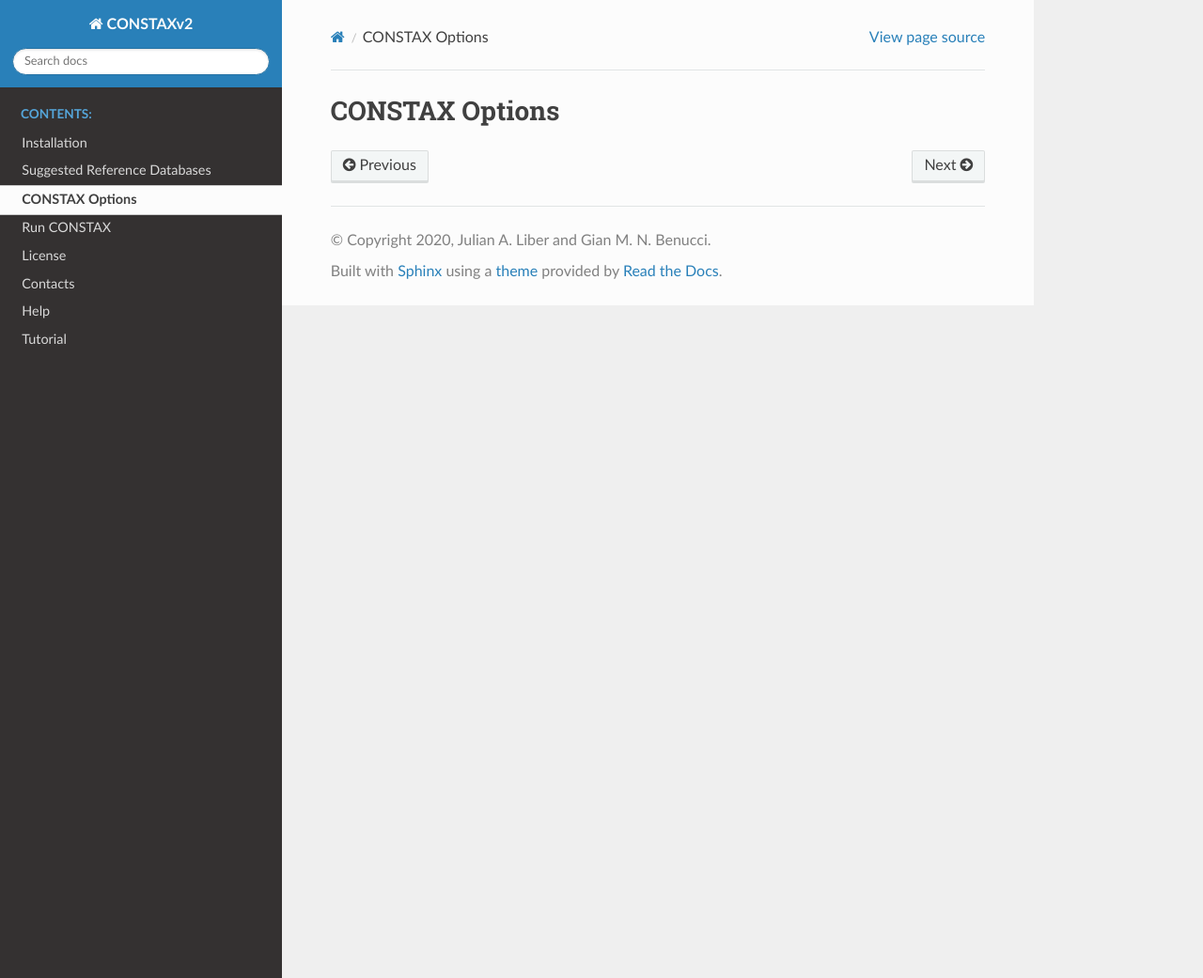
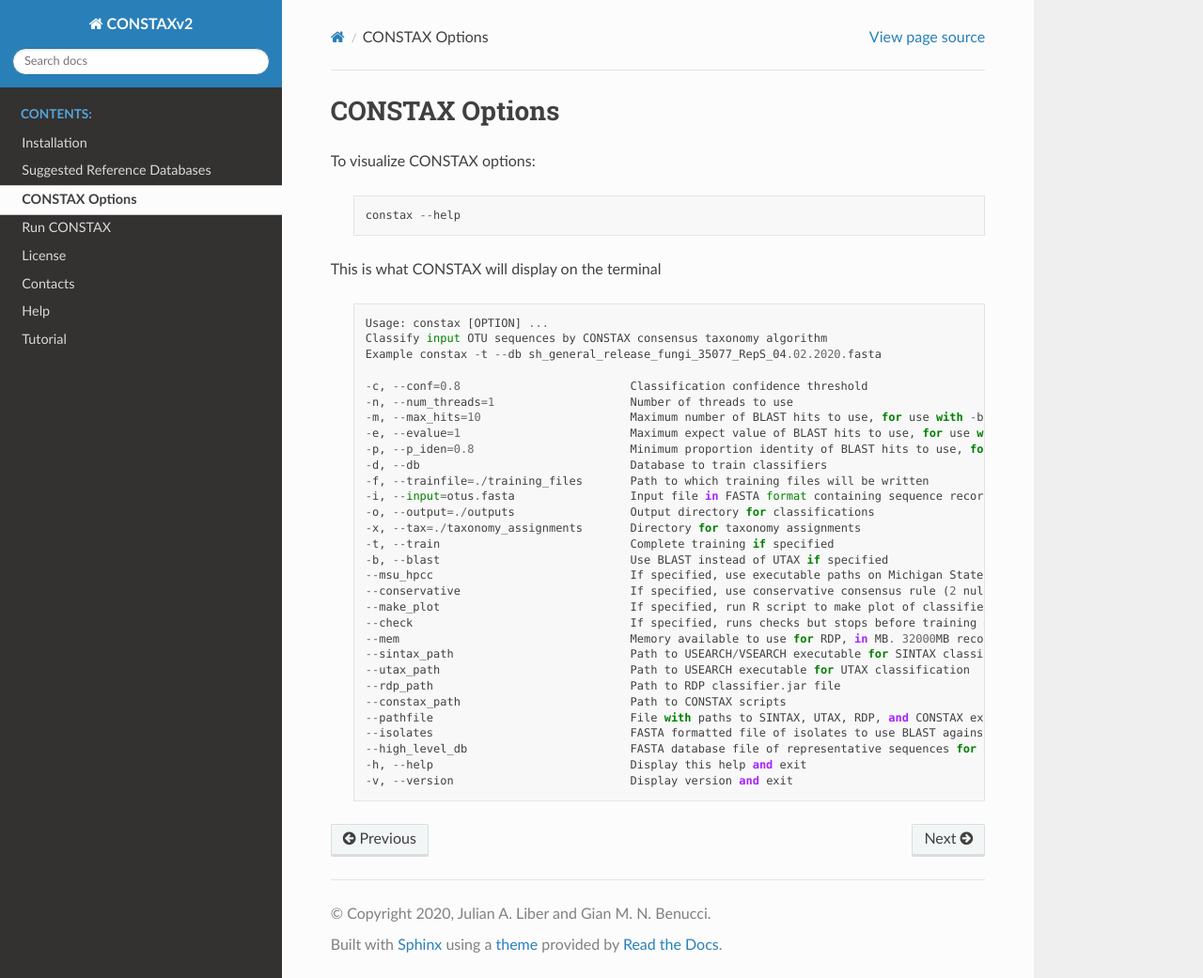
Before and after one commit to liberjul/CONSTAXv2, a Sphinx documentation site: the page built from docs/source/options.rst, in a window 1280 px wide and 1041 px high. Shown: the whole window at 94% size. Built offline with Sphinx 7.4.7 and the Read the Docs theme 2.0.0, drawn with Linux system fonts in a browser that asks for light colours.

Commit message:
new adds

```diff
--- a/docs/source/options.rst
+++ b/docs/source/options.rst
@@ -1,2 +1,43 @@
 CONSTAX Options
 ===============
+
+To visualize CONSTAX options:
+
+    .. code-block:: default
+
+       constax --help
+
+This is what CONSTAX will display on the terminal
+
+    .. code-block:: default
+
+       Usage: constax [OPTION] ...
+       Classify input OTU sequences by CONSTAX consensus taxonomy algorithm
+       Example constax -t --db sh_general_release_fungi_35077_RepS_04.02.2020.fasta
+
+       -c, --conf=0.8                         Classification confidence threshold
+       -n, --num_threads=1                    Number of threads to use
+       -m, --max_hits=10                      Maximum number of BLAST hits to use, for use with -b option
+       -e, --evalue=1                         Maximum expect value of BLAST hits to use, for use with -b option
+       -p, --p_iden=0.8                       Minimum proportion identity of BLAST hits to use, for use with -b option
+       -d, --db                               Database to train classifiers
+       -f, --trainfile=./training_files       Path to which training files will be written
+       -i, --input=otus.fasta                 Input file in FASTA format containing sequence records to classify
+       -o, --output=./outputs                 Output directory for classifications
+       -x, --tax=./taxonomy_assignments       Directory for taxonomy assignments
+       -t, --train                            Complete training if specified
+       -b, --blast                            Use BLAST instead of UTAX if specified
+       --msu_hpcc                             If specified, use executable paths on Michigan State University HPCC. Overrides other path arguments
+       --conservative                         If specified, use conservative consensus rule (2 null = null winner)
+       --make_plot                            If specified, run R script to make plot of classified taxa
+       --check                                If specified, runs checks but stops before training or classifying
+       --mem                                  Memory available to use for RDP, in MB. 32000MB recommended for UNITE, 128000MB for SILVA
+       --sintax_path                          Path to USEARCH/VSEARCH executable for SINTAX classification
+       --utax_path                            Path to USEARCH executable for UTAX classification
+       --rdp_path                             Path to RDP classifier.jar file
+       --constax_path                         Path to CONSTAX scripts
+       --pathfile                             File with paths to SINTAX, UTAX, RDP, and CONSTAX executables
+       --isolates                             FASTA formatted file of isolates to use BLAST against
+       --high_level_db                        FASTA database file of representative sequences for assignment of high level taxonomy
+       -h, --help                             Display this help and exit
+       -v, --version                          Display version and exit
```
Also changed, not shown: docs/source/referenceDB.rst (+8 -1 lines), docs/source/usage.rst (+32 -0 lines).
